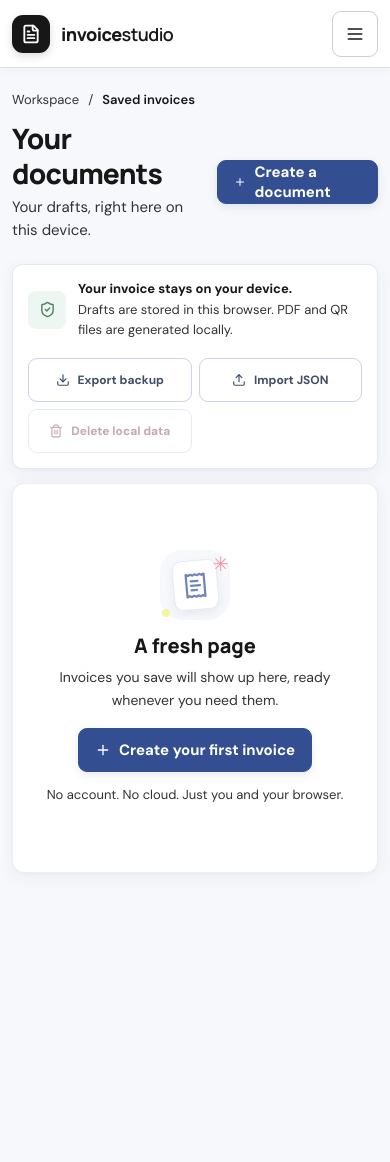
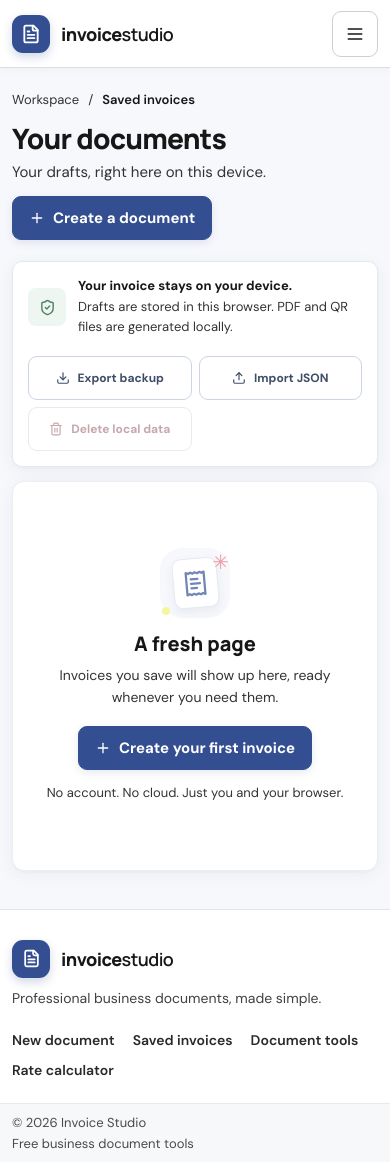
Before and after one commit to kanwalamna429-ai/invoive, a React (Vite) app: page /invoices in a window 390 px wide. Before the commit the page ends 911 px from the top, so only its background shows below. Built offline with nearby package versions, Linux system fonts and the light colour scheme.

Commit message:
Implement new component and update global styles
Replit-Commit-Author: Agent

```diff
--- a/src/App.jsx
+++ b/src/App.jsx
@@ -111,6 +111,7 @@ export default function App() {
             <Route element={<RateCalculator />} path="/hourly-rate-calculator" />
             <Route element={<Navigate replace to="/invoice-generator/" />} path="*" />
           </Routes>
+          <SiteFooter />
         </div>
         {toast && <div className={`toast-message ${toast.kind === "error" ? "toast-error" : ""}`} role={toast.kind === "error" ? "alert" : "status"}>{toast.kind !== "error" && <span className="toast-check">✓</span>}{toast.message}</div>}
       </div>
@@ -199,3 +200,35 @@ function WorkspaceTopbar({ savedInvoiceCount }) {
     </header>
   );
 }
+
+function SiteFooter() {
+  const year = new Date().getFullYear();
+
+  return (
+    <footer className="site-footer">
+      <div className="site-footer-inner">
+        <div className="site-footer-main">
+          <div className="site-footer-brand">
+            <NavLink aria-label="Invoice Studio home" className="brand-lockup" to="/">
+              <span className="brand-mark"><FileText size={19} strokeWidth={2.2} /></span>
+              <span className="brand-name">invoice<span>studio</span></span>
+            </NavLink>
+            <p>Professional business documents, made simple.</p>
+          </div>
+          <nav aria-label="Footer navigation" className="site-footer-nav">
+            <NavLink to="/invoice-generator/">New document</NavLink>
+            <NavLink to="/invoices">Saved invoices</NavLink>
+            <NavLink to="/document-tools/">Document tools</NavLink>
+            <NavLink to="/hourly-rate-calculator">Rate calculator</NavLink>
+          </nav>
+        </div>
+      </div>
+      <div className="site-footer-bottom">
+        <div className="site-footer-bottom-inner">
+          <span>© {year} Invoice Studio</span>
+          <span>Free business document tools</span>
+        </div>
+      </div>
+    </footer>
+  );
+}
--- a/src/index.css
+++ b/src/index.css
@@ -906,7 +906,7 @@ button:focus-visible, a:focus-visible, input:focus-visible, textarea:focus-visib
 :root {
   --ink: #171717;
   --muted: #383838;
-  --blue: #171717;
+  --blue: #334f91;
 }
 
 body,
@@ -915,7 +915,172 @@ body,
 }
 
 .main-shell {
+  display: flex;
+  min-height: 100vh;
+  flex-direction: column;
   margin-left: 0;
+}
+
+.saved-page {
+  min-height: auto;
+}
+
+.builder-page .page-heading-main {
+  flex-wrap: wrap;
+}
+
+.builder-page .page-heading-main > div:first-child {
+  min-width: 0;
+  flex: 1 1 420px;
+}
+
+.builder-page .heading-actions {
+  max-width: 100%;
+  flex: 0 0 auto;
+  flex-wrap: wrap;
+}
+
+.builder-page .heading-actions > .primary-button,
+.builder-page .heading-actions > .secondary-button {
+  min-height: 48px;
+  flex: 0 0 auto;
+  padding-right: 14px;
+  padding-left: 14px;
+  white-space: nowrap;
+}
+
+.builder-page .heading-actions .saved-link {
+  width: auto;
+  min-width: 0;
+  padding-right: 14px !important;
+  padding-left: 14px !important;
+}
+
+.builder-page .heading-actions .saved-link > span {
+  display: inline;
+}
+
+.site-footer {
+  margin-top: auto;
+  border-top: 1px solid #e2e5ea;
+  background: #fff;
+}
+
+.site-footer-inner,
+.site-footer-bottom-inner {
+  width: min(100%, 1370px);
+  margin: 0 auto;
+  padding-right: 38px;
+  padding-left: 38px;
+}
+
+.site-footer-inner {
+  padding-top: 30px;
+  padding-bottom: 24px;
+}
+
+.site-footer-main {
+  display: flex;
+  align-items: center;
+  justify-content: space-between;
+  gap: 32px;
+}
+
+.site-footer-brand .brand-lockup {
+  width: fit-content;
+}
+
+.site-footer-brand p {
+  margin: 10px 0 0;
+  color: #414141;
+  font-size: 14px;
+  line-height: 1.5;
+}
+
+.site-footer-nav {
+  display: flex;
+  align-items: center;
+  justify-content: flex-end;
+  gap: 10px 22px;
+  flex-wrap: wrap;
+}
+
+.site-footer-nav a {
+  color: #292929;
+  font-size: 14px;
+  font-weight: 600;
+  text-decoration: none;
+}
+
+.site-footer-nav a:hover {
+  color: #334f91;
+  text-decoration: underline;
+  text-underline-offset: 3px;
+}
+
+.site-footer-bottom {
+  border-top: 1px solid #e7e9ed;
+  background: #f7f8fa;
+}
+
+.site-footer-bottom-inner {
+  display: flex;
+  min-height: 48px;
+  align-items: center;
+  justify-content: space-between;
+  gap: 12px;
+  padding-top: 10px;
+  padding-bottom: 10px;
+  color: #4a4a4a;
+  font-size: 13px;
+}
+
+@media (max-width: 680px) {
+  .builder-page .page-heading-main {
+    align-items: flex-start;
+    flex-direction: column;
+    gap: 13px;
+  }
+
+  .builder-page .page-heading-main > div:first-child {
+    width: 100%;
+    flex: 0 0 auto;
+  }
+
+  .builder-page .heading-actions {
+    width: 100%;
+  }
+
+  .site-footer-inner,
+  .site-footer-bottom-inner {
+    padding-right: 16px;
+    padding-left: 16px;
+  }
+
+  .site-footer-main {
+    align-items: flex-start;
+    flex-direction: column;
+    gap: 22px;
+  }
+
+  .site-footer-nav {
+    justify-content: flex-start;
+    gap: 12px 18px;
+  }
+}
+
+@media (max-width: 400px) {
+  .site-footer-inner,
+  .site-footer-bottom-inner {
+    padding-right: 12px;
+    padding-left: 12px;
+  }
+
+  .site-footer-bottom-inner {
+    align-items: flex-start;
+    flex-direction: column;
+    gap: 4px;
+  }
 }
 
 .topbar {
@@ -941,8 +1106,8 @@ body,
   width: 40px;
   height: 40px;
   border-radius: 11px;
-  background: #171717;
-  box-shadow: 0 3px 8px rgba(0, 0, 0, .14);
+  background: #334f91;
+  box-shadow: 0 4px 10px rgba(51, 79, 145, .22);
 }
 
 .brand-name,
@@ -1339,3 +1504,24 @@ body,
     width: min(340px, calc(100vw - 24px));
   }
 }
+
+.site-footer .brand-name {
+  display: inline;
+}
+
+.saved-page .page-heading-main > .primary-button {
+  flex: 0 0 auto;
+  white-space: nowrap;
+}
+
+@media (max-width: 680px) {
+  .saved-page .page-heading-main {
+    align-items: flex-start;
+    flex-direction: column;
+    gap: 12px;
+  }
+
+  .saved-page .page-heading-main > div:first-child {
+    width: 100%;
+  }
+}
```
Also changed, not shown: attached_assets/image_1791081207463.png (added).
